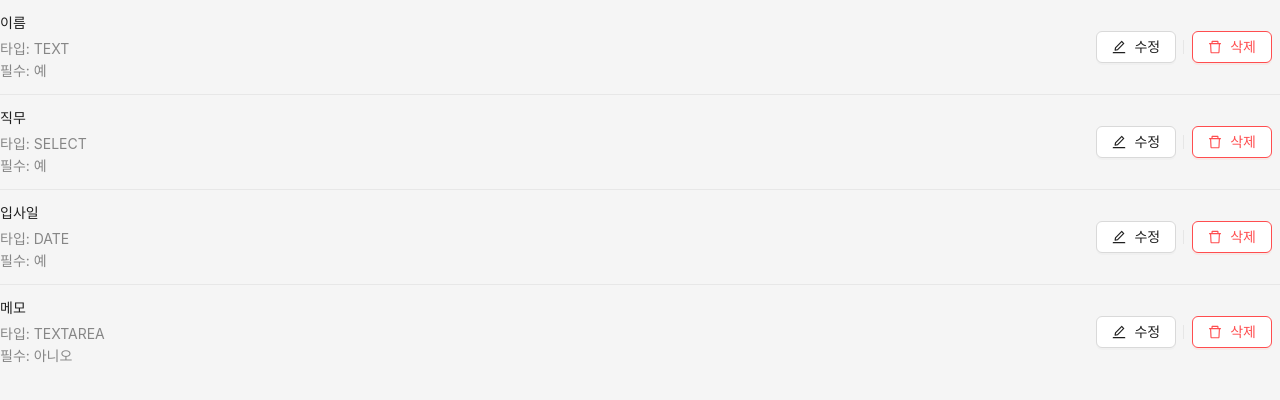
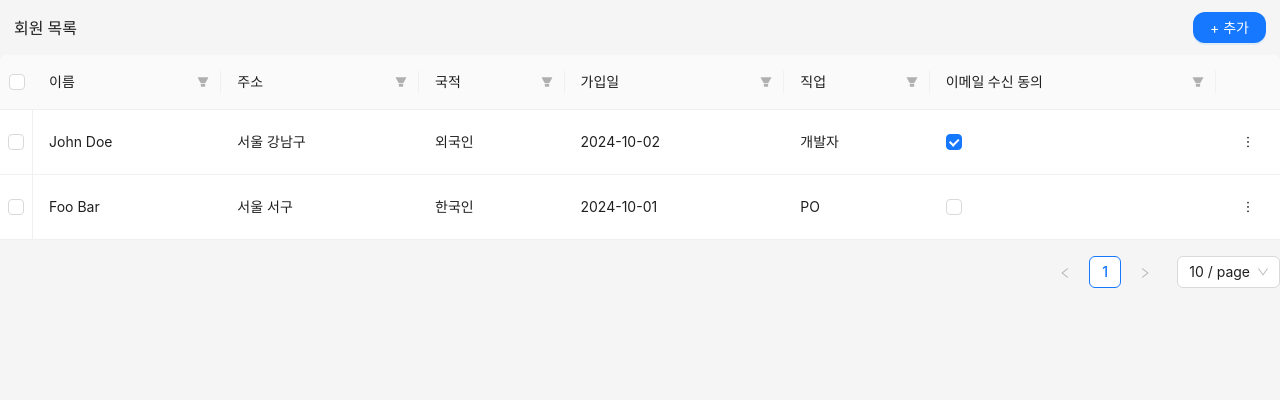
Before and after one commit to zeromountain/member-table-crud, a React (Vite) app: page / in a window 1280 px wide. Shown: the top 400 px of the page. Built offline with nearby package versions, Linux system fonts and the light colour scheme.

Commit message:
🎨 add table ui

```diff
--- a/package.json
+++ b/package.json
@@ -15,6 +15,8 @@
   "dependencies": {
     "@ant-design/icons": "^6.0.0",
     "@ant-design/v5-patch-for-react-19": "^1.0.3",
+    "@emotion/react": "^11.14.0",
+    "@emotion/styled": "^11.14.0",
     "antd": "^5.25.2",
     "dayjs": "^1.11.13",
     "react": "^19.1.0",
--- a/src/App.tsx
+++ b/src/App.tsx
@@ -1,13 +1,11 @@
-import React from 'react';
-
 import { Layout } from 'antd';
 
-import { FieldList } from './components/FieldManager/FieldList';
+import TableView from './components/TableView';
 
-const App: React.FC = () => {
+const App = () => {
   return (
     <Layout style={{ width: '100vw', height: '100vh' }}>
-      <FieldList />
+      <TableView />
     </Layout>
   );
 };
--- /dev/null
+++ b/src/components/TableView/MemberList/FilterDropdown/index.tsx
@@ -0,0 +1,40 @@
+import { Checkbox } from 'antd';
+
+import type { FilterDropdownProps } from 'antd/es/table/interface';
+
+import { Container, FilterItem, FilterList, Label } from './styles';
+
+interface CustomFilterDropdownProps extends FilterDropdownProps {
+  values: string[];
+}
+
+export const FilterDropdown = ({
+  setSelectedKeys,
+  selectedKeys,
+  values,
+  confirm,
+}: CustomFilterDropdownProps) => {
+  const handleCheckboxChange = (value: string) => {
+    const newSelectedKeys = selectedKeys.includes(value)
+      ? selectedKeys.filter((key) => key !== value)
+      : [...selectedKeys, value];
+    setSelectedKeys(newSelectedKeys);
+    confirm();
+  };
+
+  return (
+    <Container>
+      <FilterList>
+        {values.map((value) => (
+          <FilterItem key={value} onClick={() => handleCheckboxChange(value)}>
+            <Checkbox
+              checked={selectedKeys.includes(value)}
+              onChange={() => handleCheckboxChange(value)}
+            />
+            <Label>{value}</Label>
+          </FilterItem>
+        ))}
+      </FilterList>
+    </Container>
+  );
+};
--- /dev/null
+++ b/src/components/TableView/MemberList/FilterDropdown/styles.ts
@@ -0,0 +1,37 @@
+import styled from '@emotion/styled';
+
+export const Container = styled.div`
+  padding: 8px;
+  background-color: white;
+  border-radius: 6px;
+  box-shadow:
+    0 3px 6px -4px rgba(0, 0, 0, 0.12),
+    0 6px 16px 0 rgba(0, 0, 0, 0.08),
+    0 9px 28px 8px rgba(0, 0, 0, 0.05);
+`;
+
+export const FilterList = styled.ul`
+  list-style: none;
+  padding: 0;
+  margin: 0;
+  max-height: 250px;
+  overflow-y: auto;
+`;
+
+export const FilterItem = styled.li`
+  padding: 5px 12px;
+  cursor: pointer;
+  display: flex;
+  align-items: center;
+  gap: 8px;
+  transition: background-color 0.3s;
+
+  &:hover {
+    background-color: #f5f5f5;
+  }
+`;
+
+export const Label = styled.span`
+  font-size: 14px;
+  color: rgba(0, 0, 0, 0.85);
+`;
--- /dev/null
+++ b/src/components/TableView/MemberList/index.tsx
@@ -0,0 +1,184 @@
+import { useState } from 'react';
+
+import { Checkbox, Dropdown, Modal, Table } from 'antd';
+
+import type { ColumnsType, TablePaginationConfig } from 'antd/es/table';
+import type { FilterValue } from 'antd/es/table/interface';
+
+import { MoreOutlined } from '@ant-design/icons';
+
+import { ActionButton } from '@/components/common/ActionButton';
+import { TableContainer } from '@/components/common/TableContainer';
+
+import { FilterDropdown } from './FilterDropdown';
+
+export interface Member {
+  key: string;
+  name: string;
+  address: string;
+  memo: string;
+  joinDate: string;
+  position: string;
+  isReceivingEmails: boolean;
+}
+
+const data: Member[] = [
+  {
+    key: '1',
+    name: 'John Doe',
+    address: '서울 강남구',
+    memo: '외국인',
+    joinDate: '2024-10-02',
+    position: '개발자',
+    isReceivingEmails: true,
+  },
+  {
+    key: '2',
+    name: 'Foo Bar',
+    address: '서울 서구',
+    memo: '한국인',
+    joinDate: '2024-10-01',
+    position: 'PO',
+    isReceivingEmails: false,
+  },
+];
+
+export const MemberList = () => {
+  const [filteredInfo, setFilteredInfo] = useState<Record<string, FilterValue | null>>({});
+  const [selectedRowKeys, setSelectedRowKeys] = useState<React.Key[]>([]);
+
+  const handleChange = (
+    _pagination: TablePaginationConfig,
+    filters: Record<string, FilterValue | null>,
+  ) => {
+    setFilteredInfo(filters);
+  };
+
+  const handleEdit = (record: Member) => {
+    // TODO: 수정 기능 구현
+    console.log('Edit:', record);
+  };
+
+  const handleDelete = (record: Member) => {
+    Modal.confirm({
+      title: '회원 삭제',
+      content: `${record.name} 회원을 삭제하시겠습니까?`,
+      okText: '삭제',
+      cancelText: '취소',
+      onOk: () => {
+        // TODO: 삭제 기능 구현
+        console.log('Delete:', record);
+      },
+    });
+  };
+
+  const getUniqueValues = (dataIndex: keyof Member) => {
+    return Array.from(new Set(data.map((item) => String(item[dataIndex]))));
+  };
+
+  const columns: ColumnsType<Member> = [
+    {
+      title: '이름',
+      dataIndex: 'name',
+      key: 'name',
+      filteredValue: filteredInfo.name || null,
+      onFilter: (value, record) => record.name.includes(value.toString()),
+      filterDropdown: (props) => <FilterDropdown {...props} values={getUniqueValues('name')} />,
+    },
+    {
+      title: '주소',
+      dataIndex: 'address',
+      key: 'address',
+      filteredValue: filteredInfo.address || null,
+      onFilter: (value, record) => record.address.includes(value.toString()),
+      filterDropdown: (props) => <FilterDropdown {...props} values={getUniqueValues('address')} />,
+    },
+    {
+      title: '국적',
+      dataIndex: 'memo',
+      key: 'memo',
+      filteredValue: filteredInfo.memo || null,
+      onFilter: (value, record) => record.memo === value,
+      filterDropdown: (props) => <FilterDropdown {...props} values={getUniqueValues('memo')} />,
+    },
+    {
+      title: '가입일',
+      dataIndex: 'joinDate',
+      key: 'joinDate',
+      filteredValue: filteredInfo.joinDate || null,
+      onFilter: (value, record) => record.joinDate === value,
+      filterDropdown: (props) => <FilterDropdown {...props} values={getUniqueValues('joinDate')} />,
+    },
+    {
+      title: '직업',
+      dataIndex: 'position',
+      key: 'position',
+      filteredValue: filteredInfo.position || null,
+      onFilter: (value, record) => record.position === value,
+      filterDropdown: (props) => <FilterDropdown {...props} values={getUniqueValues('position')} />,
+    },
+    {
+      title: '이메일 수신 동의',
+      dataIndex: 'isReceivingEmails',
+      key: 'isReceivingEmails',
+      filteredValue: filteredInfo.isReceivingEmails || null,
+      onFilter: (value, record) => {
+        if (value === '선택됨') return record.isReceivingEmails === true;
+        if (value === '선택 안함') return record.isReceivingEmails === false;
+        return false;
+      },
+      filterDropdown: (props) => <FilterDropdown {...props} values={['선택됨', '선택 안함']} />,
+      render: (isReceivingEmails: boolean) => <Checkbox checked={isReceivingEmails} />,
+    },
+    {
+      key: 'actions',
+      width: 50,
+      render: (_, record) => (
+        <Dropdown
+          menu={{
+            items: [
+              {
+                key: 'edit',
+                label: '수정',
+                onClick: () => handleEdit(record),
+              },
+              {
+                key: 'delete',
+                label: '삭제',
+                danger: true,
+                onClick: () => handleDelete(record),
+              },
+            ],
+            style: { minWidth: 180 },
+          }}
+          trigger={['click']}
+        >
+          <ActionButton type="text" icon={<MoreOutlined />} width={32} height={32} radius="0px" />
+        </Dropdown>
+      ),
+    },
+  ];
+
+  return (
+    <TableContainer>
+      <Table<Member>
+        columns={columns}
+        dataSource={data}
+        onChange={handleChange}
+        rowSelection={{
+          type: 'checkbox',
+          selectedRowKeys,
+          onChange: (newSelectedRowKeys) => {
+            setSelectedRowKeys(newSelectedRowKeys);
+          },
+        }}
+        pagination={{
+          total: data.length,
+          pageSize: 10,
+          showSizeChanger: true,
+          showQuickJumper: true,
+        }}
+      />
+    </TableContainer>
+  );
+};
--- /dev/null
+++ b/src/components/TableView/ViewHeader/index.tsx
@@ -0,0 +1,15 @@
+import { ActionButton } from '@/components/common/ActionButton';
+import { Title } from '@/components/common/Title';
+
+import { HeaderContainer } from './styles';
+
+const ViewHeader = () => {
+  return (
+    <HeaderContainer justify="space-between" align="center">
+      <Title level={5}>회원 목록</Title>
+      <ActionButton type="primary">+ 추가</ActionButton>
+    </HeaderContainer>
+  );
+};
+
+export default ViewHeader;
--- /dev/null
+++ b/src/components/TableView/ViewHeader/styles.ts
@@ -0,0 +1,7 @@
+import { Flex } from 'antd';
+
+import styled from '@emotion/styled';
+
+export const HeaderContainer = styled(Flex)`
+  padding: 12px 14px;
+`;
--- /dev/null
+++ b/src/components/TableView/index.tsx
@@ -0,0 +1,15 @@
+import { Layout } from 'antd';
+
+import { MemberList } from './MemberList';
+import ViewHeader from './ViewHeader';
+
+const TableView = () => {
+  return (
+    <Layout style={{ width: '100%', height: '100%' }}>
+      <ViewHeader />
+      <MemberList />
+    </Layout>
+  );
+};
+
+export default TableView;
--- /dev/null
+++ b/src/components/common/ActionButton.tsx
@@ -0,0 +1,28 @@
+import { Button, type ButtonProps } from 'antd';
+
+import styled from '@emotion/styled';
+
+interface ActionButtonProps extends ButtonProps {
+  width?: string | number;
+  height?: string | number;
+  radius?: string | number;
+}
+
+export const ActionButton = styled(Button)<ActionButtonProps>`
+  min-width: ${({ width }) => width || '73px'};
+  height: ${({ height }) => height || 'auto'};
+  padding: 4px 8px;
+  border-radius: ${({ radius }) => radius || '12px'};
+
+  &:focus {
+    outline: none;
+  }
+
+  &.ant-btn-dangerous {
+    color: #ff4d4f;
+
+    &:hover {
+      color: #ff7875;
+    }
+  }
+`;
--- /dev/null
+++ b/src/components/common/TableContainer.tsx
@@ -0,0 +1,12 @@
+import styled from '@emotion/styled';
+
+export const TableContainer = styled.div`
+  .ant-table-thead > tr > th {
+    background-color: #fafafa;
+    font-weight: 600;
+  }
+
+  .ant-table-tbody > tr > td.ant-table-selection-column {
+    border-right: 1px solid #f0f0f0;
+  }
+`;
--- /dev/null
+++ b/src/components/common/Title.tsx
@@ -0,0 +1,7 @@
+import { Typography } from 'antd';
+
+import styled from '@emotion/styled';
+
+export const Title = styled(Typography.Title)`
+  margin: 0 !important;
+`;
```
Also changed, not shown: src/components/common/Header.tsx (added, +8 -0 lines), 1 other file (tests, documents, lock files or other folders).
